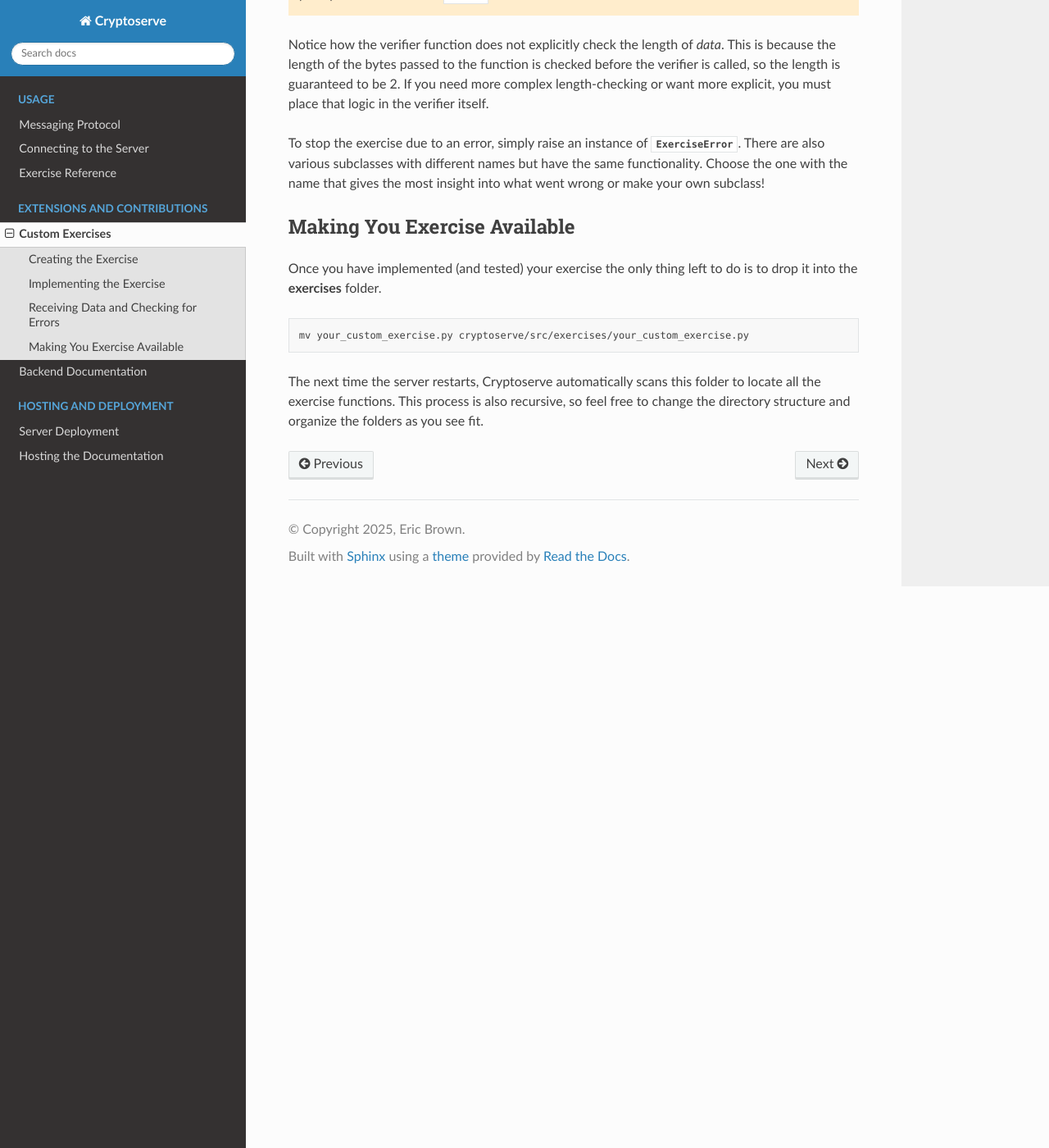
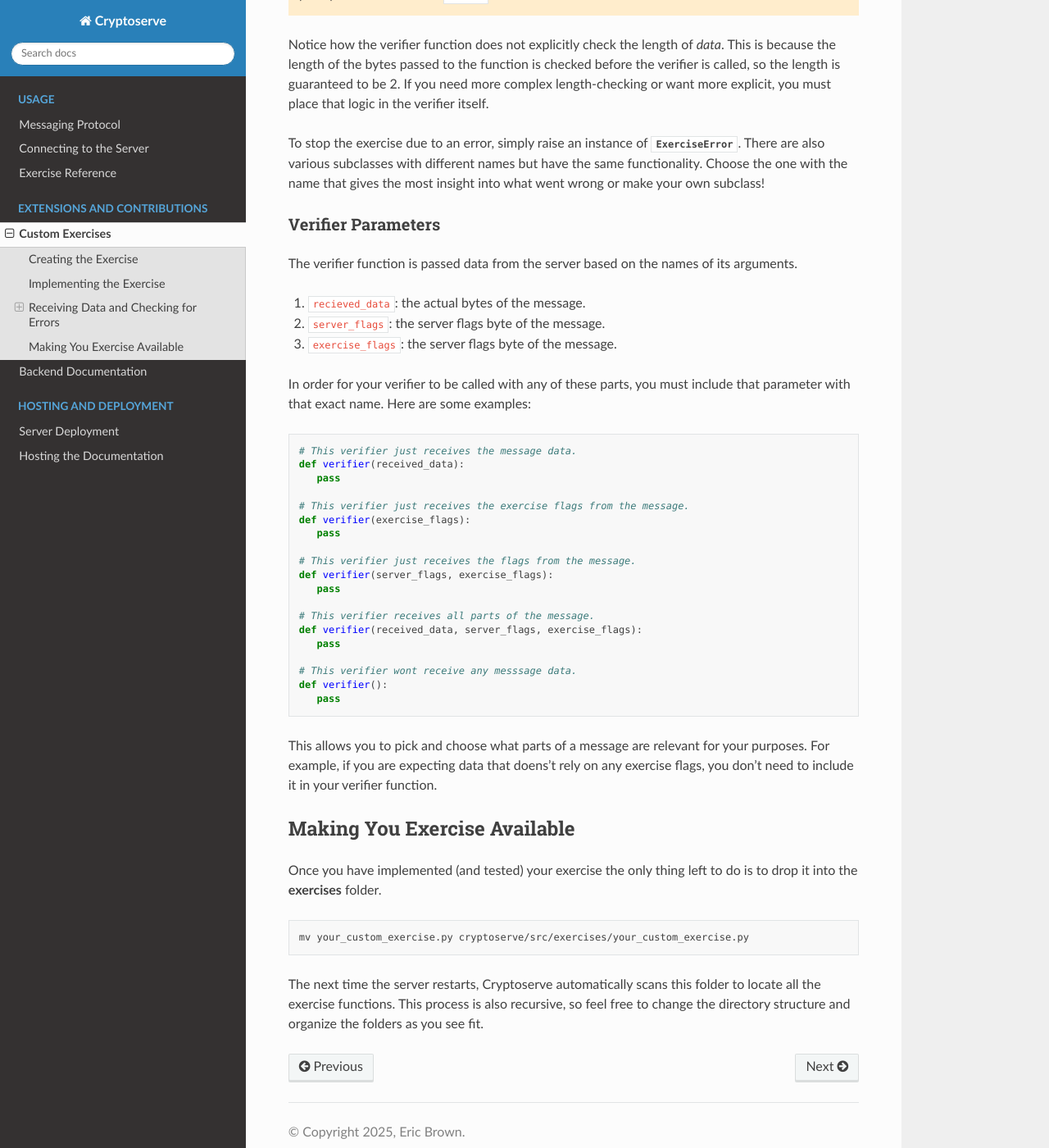
Before and after one commit to PeanutButterRat/cryptoserve, a Sphinx documentation site: the page built from docs/source/contributing/custom_exercises.rst, in a window 1280 px wide and 1400 px high, scrolled down 1596 px. Shown: the whole window at 82% size. Built offline with Sphinx 7.4.7 and the Read the Docs theme 3.1.0, drawn with Linux system fonts in a browser that asks for light colours.

Commit message:
Add documentation on verifier parameters

```diff
--- a/docs/source/contributing/custom_exercises.rst
+++ b/docs/source/contributing/custom_exercises.rst
@@ -57,7 +57,7 @@
 
    from math import gcd
 
-   def verify_byte_pair_is_coprime(data: bytes):
+   def verify_byte_pair_is_coprime(received_data: bytes):
       if gcd(data[0], data[1]) == 1:
          raise ExerciseError(
             error="short Pythonic error message",
@@ -84,6 +84,43 @@
 but have the same functionality. Choose the one with the name that gives the most insight into what went wrong or make your own subclass!
 
 
+Verifier Parameters
+^^^^^^^^^^^^^^^^^^^
+
+The verifier function is passed data from the server based on the names of its arguments.
+
+1. ``recieved_data``: the actual bytes of the message.
+2. ``server_flags``: the server flags byte of the message.
+3. ``exercise_flags``: the server flags byte of the message.
+
+In order for your verifier to be called with any of these parts, you must include that parameter with that exact name. Here are some examples:
+
+.. code-block:: python
+
+   # This verifier just receives the message data.
+   def verifier(received_data):
+      pass
+
+   # This verifier just receives the exercise flags from the message.
+   def verifier(exercise_flags):
+      pass
+
+   # This verifier just receives the flags from the message.
+   def verifier(server_flags, exercise_flags):
+      pass
+
+   # This verifier receives all parts of the message.
+   def verifier(received_data, server_flags, exercise_flags):
+      pass
+
+   # This verifier wont receive any messsage data.
+   def verifier():
+      pass
+
+This allows you to pick and choose what parts of a message are relevant for your purposes. For example, if you are expecting data that doens't
+rely on any exercise flags, you don't need to include it in your verifier function.
+
+
 Making You Exercise Available
 -----------------------------
 
```
